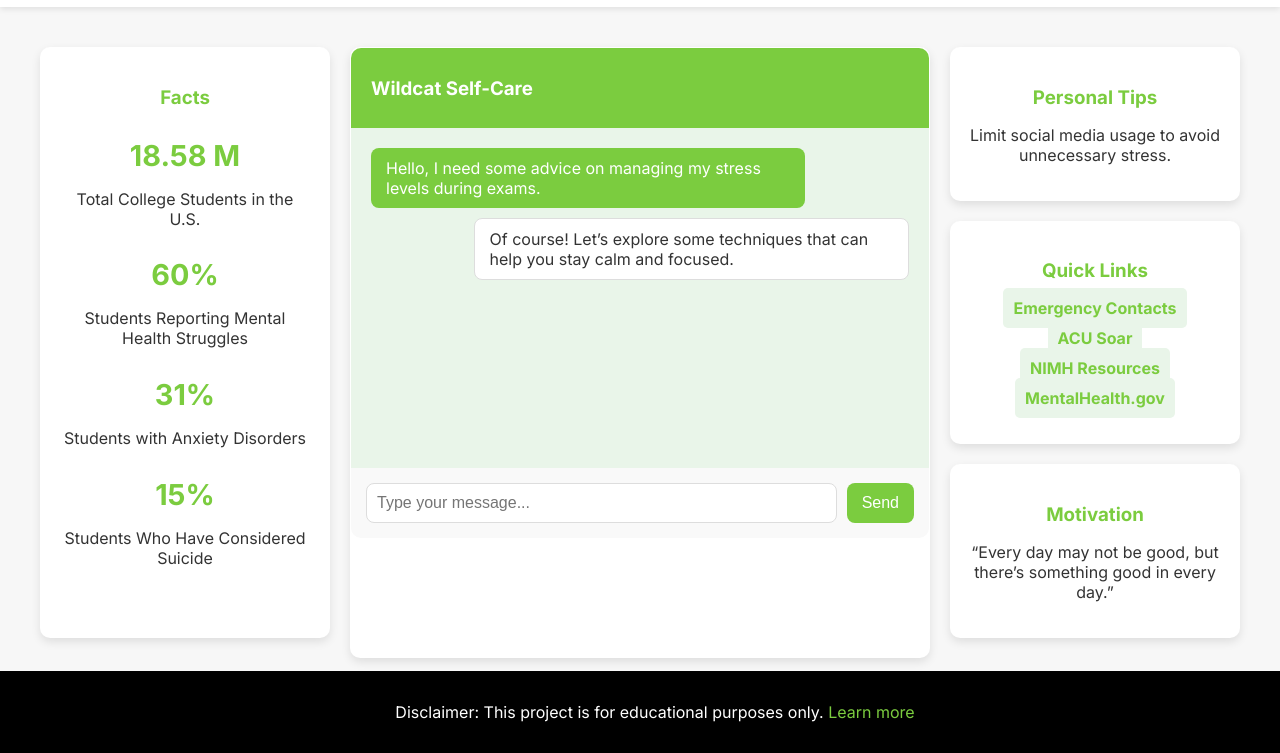
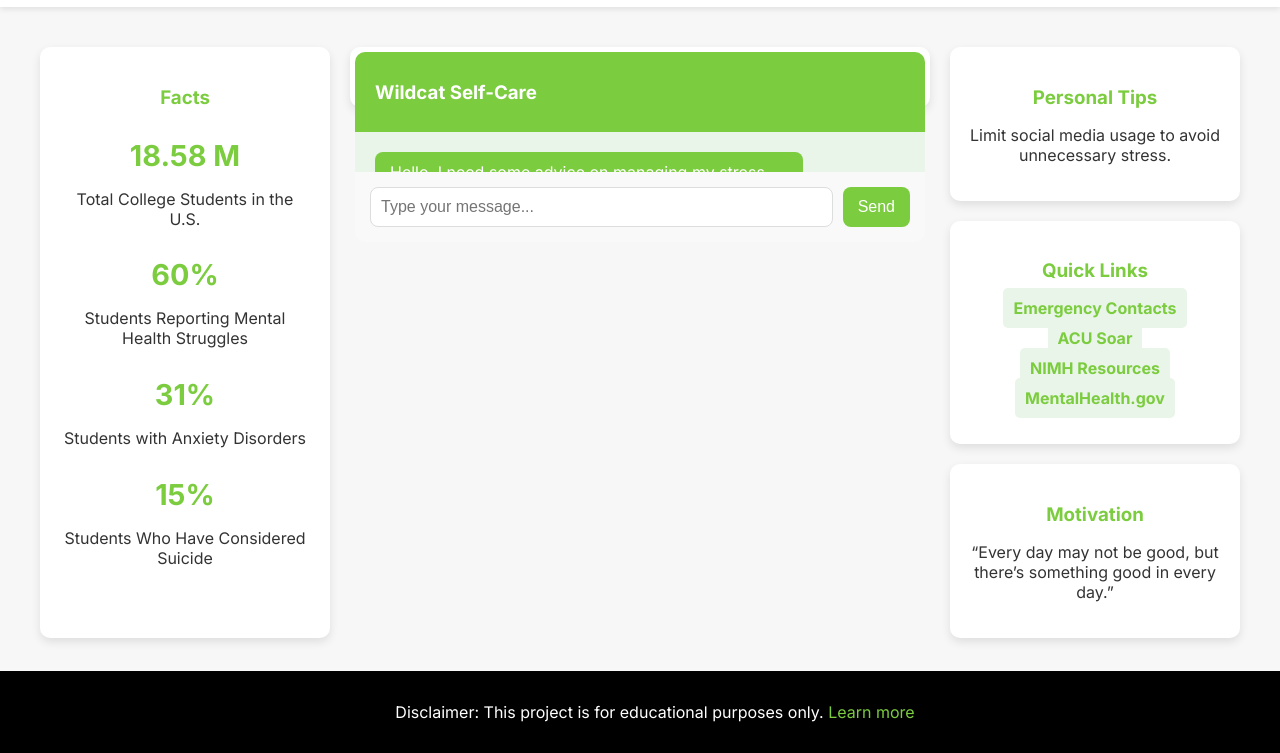
Before and after one commit to alinganil/mentalhealth_chatbot, a website: page CHATBOTPAGE.html in a window 1280 px wide. Shown: the part 47-800 px from the top of the page. Drawn offline with Linux system fonts and the light colour scheme.

Commit message:
Update CHATBOTPAGE.html

```diff
--- a/CHATBOTPAGE.html
+++ b/CHATBOTPAGE.html
@@ -150,7 +150,8 @@
       box-shadow: 0px 4px 10px rgba(0, 0, 0, 0.1);
       display: flex;
       flex-direction: column;
-      padding: 1px;
+      padding: 5px;
+      height: 50px
     }
 
     .chatbox-header {
@@ -168,7 +169,7 @@
       background: var(--secondary-color);
       display: flex;
       flex-direction: column;
-      gap: 10px;
+      gap: 12px;
     }
 
     .message {
```
